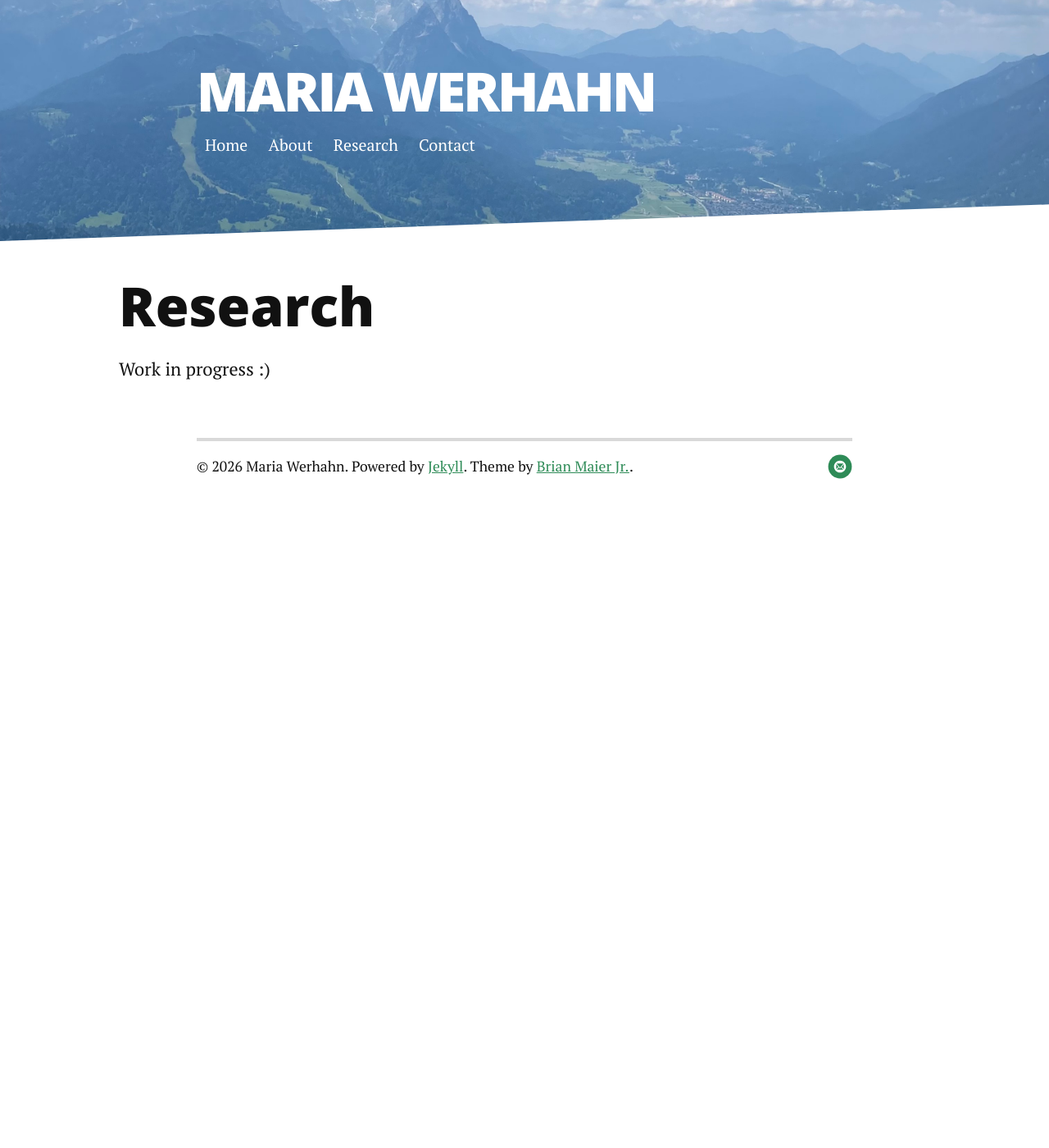
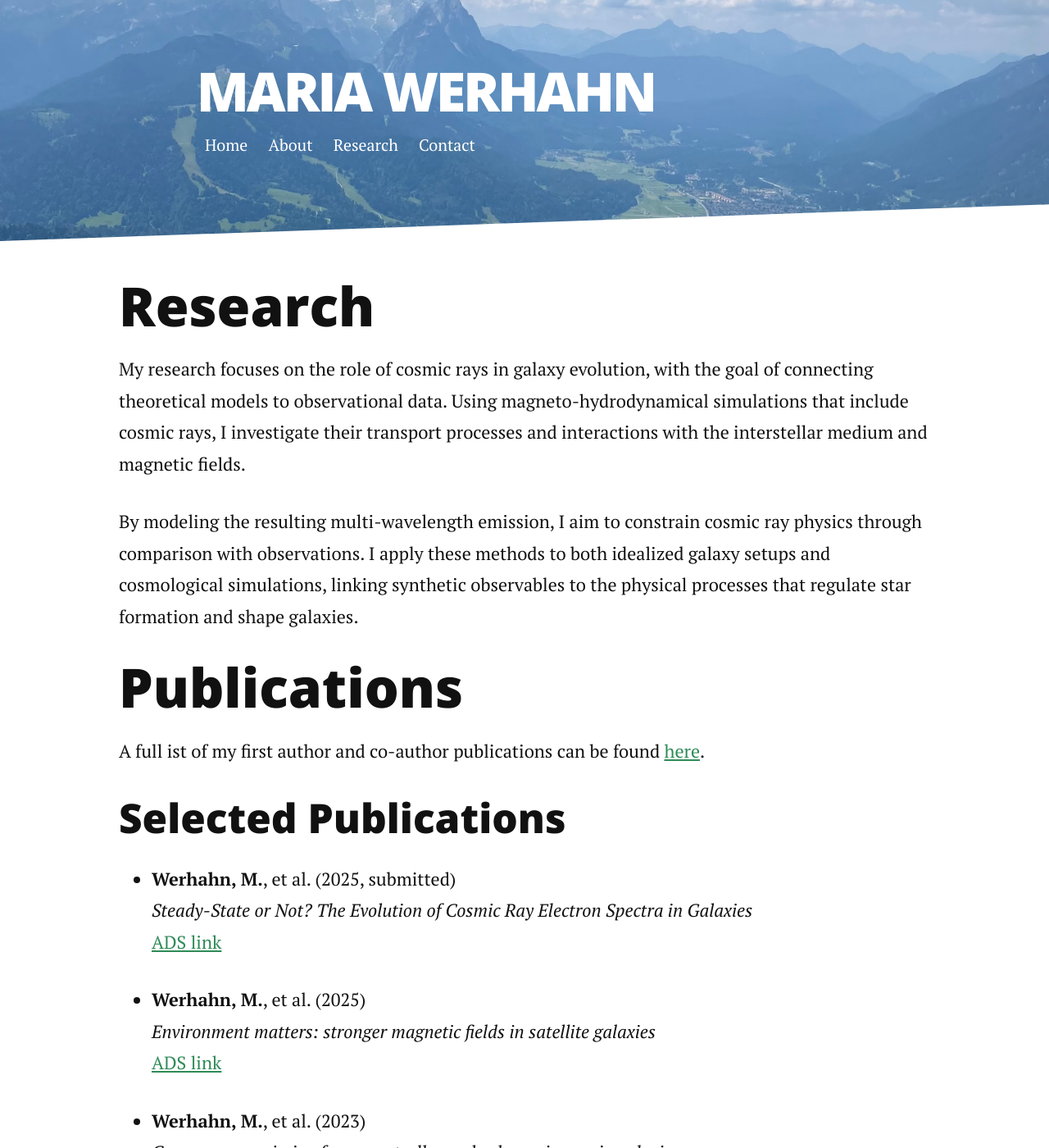
Before and after one commit to mariawerhahn/mariawerhahn.github.io, a Jekyll site: the page built from docs/research.md, in a window 1280 px wide and 1400 px high. Shown: the whole window at 82% size. Built offline with Jekyll 4.4.1, drawn with Linux system fonts in a browser that asks for light colours; nearby versions of some CDN libraries; some of the changed text lies outside the part shown.

Commit message:
Update research page and publications

```diff
--- a/docs/research.md
+++ b/docs/research.md
@@ -5,4 +5,37 @@ permalink: /research/
 ---
 # Research
 
-Work in progress :)
+My research focuses on the role of cosmic rays in galaxy evolution, with the goal of connecting theoretical models to observational data. Using magneto-hydrodynamical simulations that include cosmic rays, I investigate their transport processes and interactions with the interstellar medium and magnetic fields.
+
+By modeling the resulting multi-wavelength emission, I aim to constrain cosmic ray physics through comparison with observations. I apply these methods to both idealized galaxy setups and cosmological simulations, linking synthetic observables to the physical processes that regulate star formation and shape galaxies.
+
+
+# Publications
+
+A full ist of my first author and co-author publications can be found [here](https://ui.adsabs.harvard.edu/public-libraries/Jus8K2n7Sni0mpBznIx-Lg).
+
+## Selected Publications
+
+- **Werhahn, M.**, et al. (2025, submitted)
+  *Steady-State or Not? The Evolution of Cosmic Ray Electron Spectra in Galaxies*
+  [ADS link](https://ui.adsabs.harvard.edu/abs/2025arXiv251113811W/abstract)
+
+- **Werhahn, M.**, et al. (2025)
+  *Environment matters: stronger magnetic fields in satellite galaxies*
+  [ADS link](https://ui.adsabs.harvard.edu/abs/2025MNRAS.540.3431W/abstract)
+
+- **Werhahn, M.**, et al. (2023)
+  *Gamma-ray emission from spectrally resolved cosmic rays in galaxies*
+  [ADS link](https://ui.adsabs.harvard.edu/abs/2023MNRAS.525.4437W/abstract)
+
+- **Werhahn, M.**, et al. (2021a)
+  *Cosmic rays and non-thermal emission in simulated galaxies - I. Electron and proton spectra compared to Voyager-1 data*
+  [ADS link](https://ui.adsabs.harvard.edu/abs/2021MNRAS.505.3273W/abstract)
+
+- **Werhahn, M.**, et al. (2021b)
+  *Cosmic rays and non-thermal emission in simulated galaxies - II. γ-ray maps, spectra, and the far-infrared-γ-ray relation*
+  [ADS link](https://ui.adsabs.harvard.edu/abs/2021MNRAS.505.3295W/abstract)
+
+- **Werhahn, M.**, et al. (2021c)
+  *Cosmic rays and non-thermal emission in simulated galaxies - III. Probing cosmic-ray calorimetry with radio spectra and the FIR-radio correlation*
+  [ADS link](https://ui.adsabs.harvard.edu/abs/2021MNRAS.508.4072W/abstract)
```
